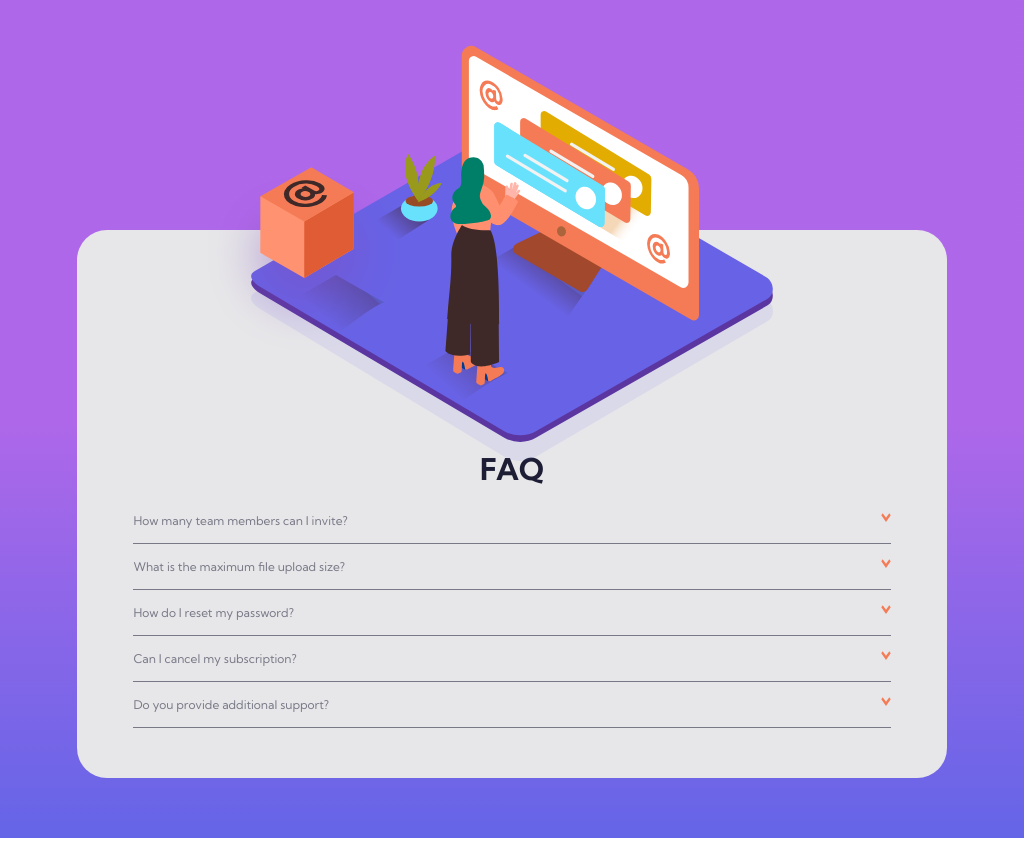
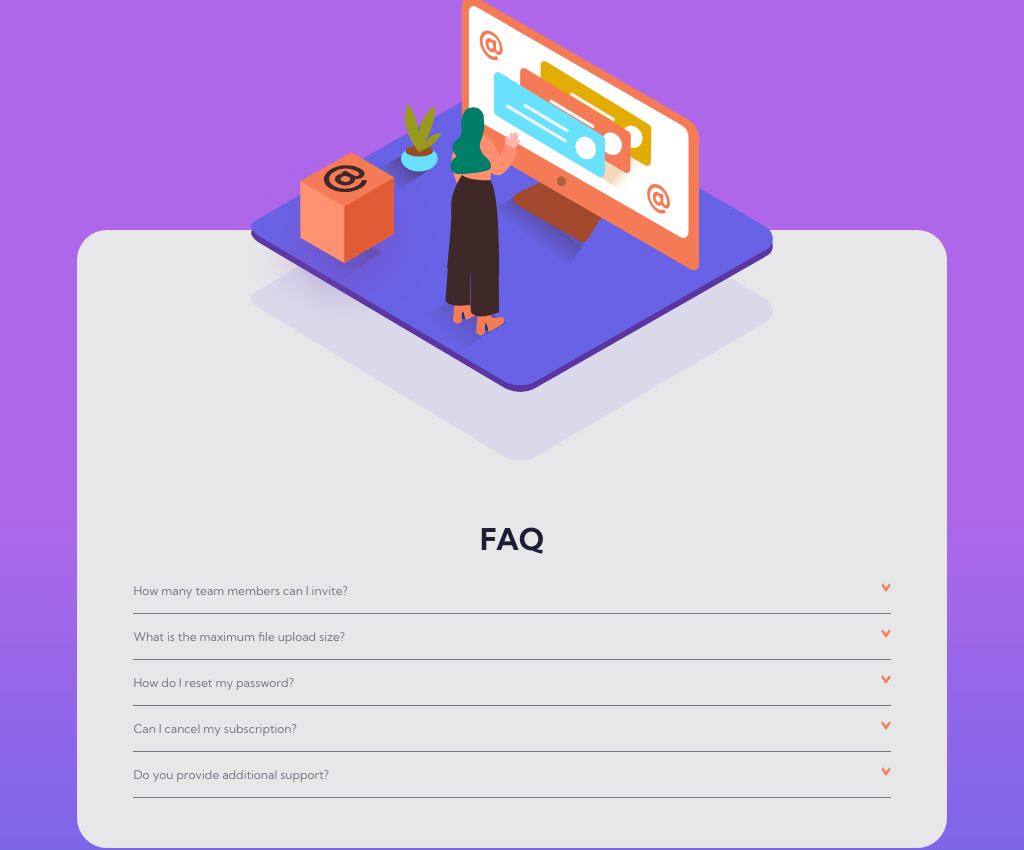
Before and after one commit to darubiomunoz/portfolio-07-faqaccordioncard, a React (Create React App) app: page / in a window 1024 px wide. Shown: the top 850 px of the page. Built offline with nearby package versions, Linux system fonts and the light colour scheme.

Commit message:
correction in media queries for mobile devices

```diff
--- a/src/App.css
+++ b/src/App.css
@@ -17,6 +17,7 @@
 @media (min-width: 600px) {
   .app {
     margin-top: 17rem;
+    margin-bottom: 17rem;
   }
 }
 
--- a/src/components/styles/FAQ.css
+++ b/src/components/styles/FAQ.css
@@ -6,6 +6,7 @@
     display: flex;
     flex-direction: column;
     justify-self: center;
+    align-self: center;
     font-size: var(--font-size-base);
     font-weight: var(--font-weight-normal);
     color: var(--color-text-option4);
--- a/src/components/styles/Illustration.css
+++ b/src/components/styles/Illustration.css
@@ -179,3 +179,18 @@
         width: 60%;
     }
 }
+
+@media (min-width: 801px) and (max-width: 1024px) {
+    .illustration__box {
+        top: -80px;
+        left: 170px;
+        width: 23%;
+    }
+    .illustration__base {
+        top: -235px;
+        width: 60%
+    }
+    .illustration__shadow {
+        width: 60%;
+    }
+}
--- a/src/components/styles/Question.css
+++ b/src/components/styles/Question.css
@@ -1,4 +1,3 @@
-
 .faq__item {
     height: auto;
     display: flex;
--- a/src/components/styles/Title.css
+++ b/src/components/styles/Title.css
@@ -40,3 +40,9 @@
         margin-top: 22rem;
     }
 }
+
+@media (min-width: 801px) and (max-width: 1024px) {
+    .title {
+        margin-top: 29rem;
+    }
+}
```
